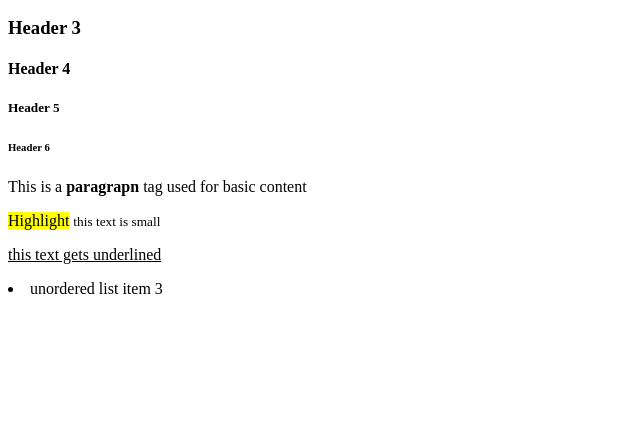
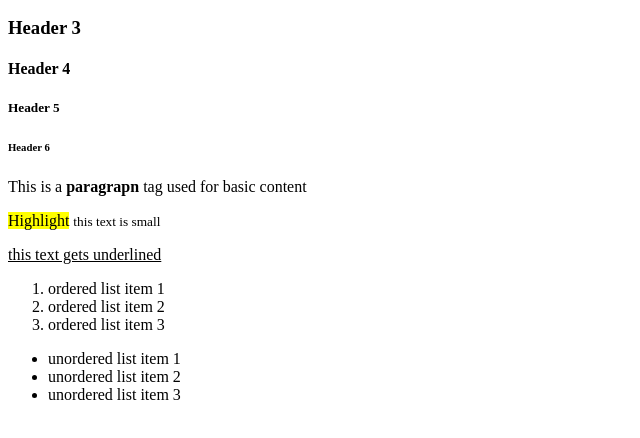
Before and after one commit to CaseyMay20/html5-css3-class, a plain HTML site: page kitchen-sink.html in a window 1280 px wide. Shown: the part 110-548 px from the top of the page, without its empty margins (0-640 px from the left). Drawn offline with Linux system fonts and the light colour scheme.

Commit message:
Update kitchen-sink.html

```diff
--- a/kitchen-sink.html
+++ b/kitchen-sink.html
@@ -24,6 +24,16 @@
         <p>
             <u>this text gets underlined</u>
         </p>
+
+        <ol>
+            <li>ordered list item 1</li>
+            <li>ordered list item 2</li>
+            <li>ordered list item 3</li>
+        </ol>
+
+        <ul>
+            <li>unordered list item 1</li>
+            <li>unordered list item 2</li>
             <li>unordered list item 3</li>
         </ul>
 
```
